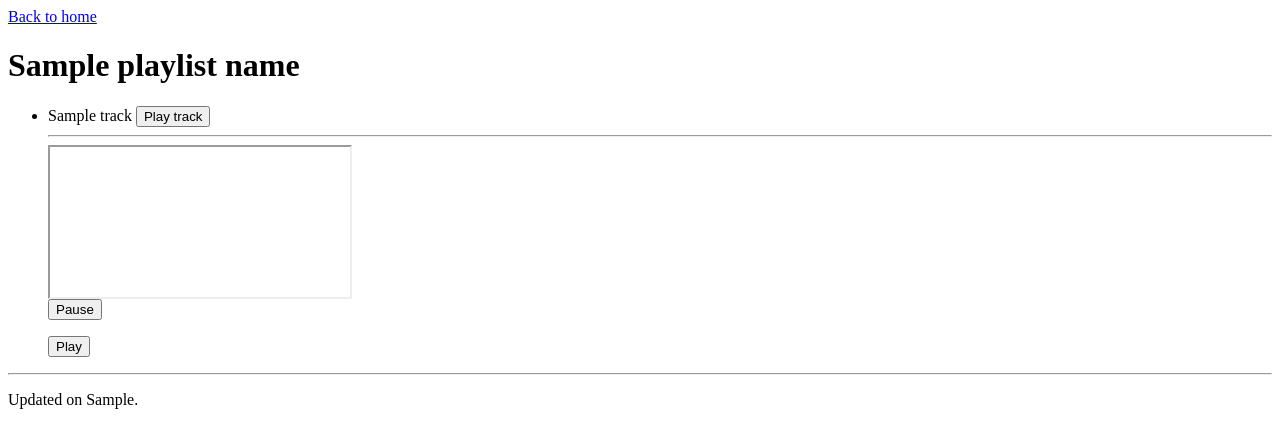
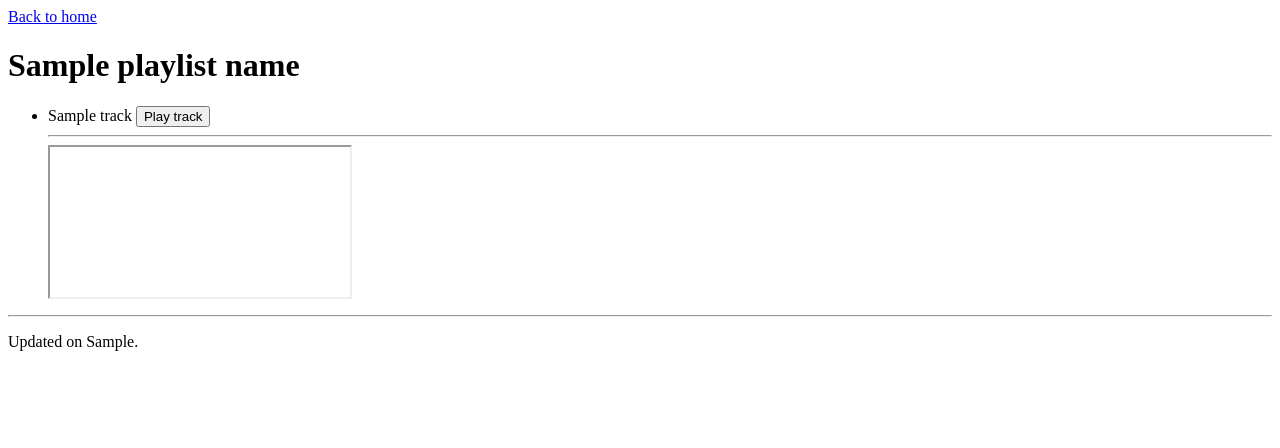
Before and after one commit to ondrejzacha/volco, a FastAPI app: template templates/list.html in a window 1280 px wide. Shown: the top 448 px of the page. Run offline with FastAPI, Linux system fonts and the light colour scheme; the template is opened without the code that fills it: most values are stand-ins (such as "Sample title", 1, 10 or a date in 2020); parts of the project's set-up code (start-up, migrations or seed data) failed here and were passed over.

Commit message:
Improve templates

```diff
--- a/src/volco/app.py
+++ b/src/volco/app.py
@@ -41,7 +41,8 @@ async def startup_event():
 @app.get("/", response_class=HTMLResponse)
 async def get_index(request: Request):
     return templates.TemplateResponse(
-        "index.html", {"request": request, "playlists": playlist_urls}
+        "index.html",
+        {"request": request, "playlists": playlist_urls, "volumio_url": VOLUMIO_URL},
     )
 
 
@@ -50,34 +51,14 @@ async def get_health():
     return "OK"
 
 
-@app.get("/state")
-async def get_state():
-    return vc.get_state()[0]
-
-
-@app.post("/playback/start")
-async def play():
-    return vc.play()
-
-
-@app.post("/playback/pause")
-async def pause():
-    return vc.pause()
-
-
 @app.post("/playback/replace")
 async def play_track(uri: str = Form(), service: str = Form()):  # noqa: B008
     """Used to accept form data input."""
     async with httpx.AsyncClient() as client:
-        r = await client.post(
+        return await client.post(
             f"http://{VOLUMIO_URL}/api/v1/replaceAndPlay",
             json={"item": {"uri": uri, "service": service}},
         )
-
-
-# @app.post("/queue")
-# async def queue_track(track_spec: TrackSpec):
-#     return vc.queue_track(track_spec=track_spec)
 
 
 # (volumio list)
--- a/templates/list.html
+++ b/templates/list.html
@@ -18,15 +18,6 @@
         <!-- TODO: style -->
         <iframe name="responseframe" id="responseframe"></iframe>
 
-        <form action="http://127.0.0.1:8000/playback/pause" method="POST" target="responseframe">
-            <input type="submit" value="Pause">
-        </form>
-
-        <form action="http://127.0.0.1:8000/playback/start" method="POST" target="responseframe">
-            <input type="submit" value="Play">
-        </form>
-
-
 </ul>
 
 <hr />
```
Also changed, not shown: templates/index.html (+11 -0 lines).
